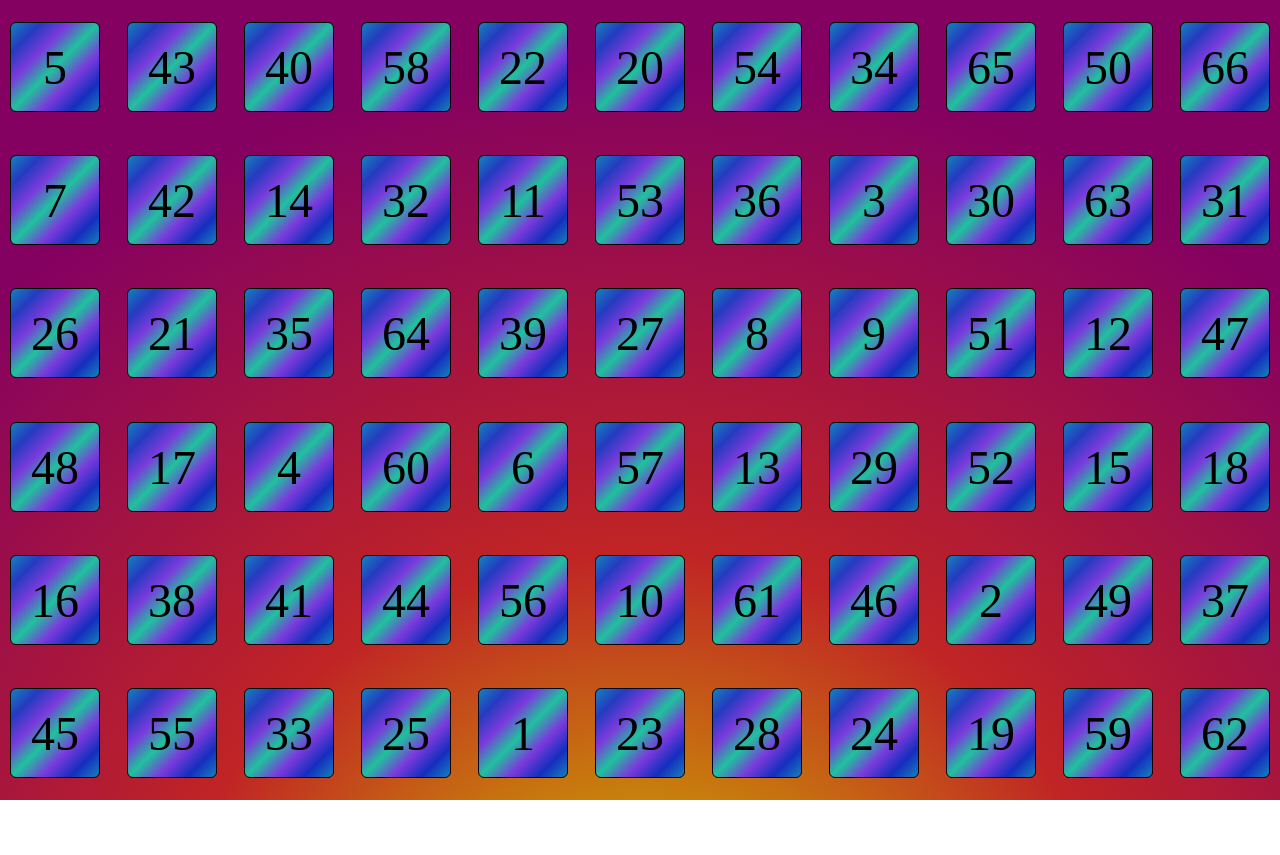
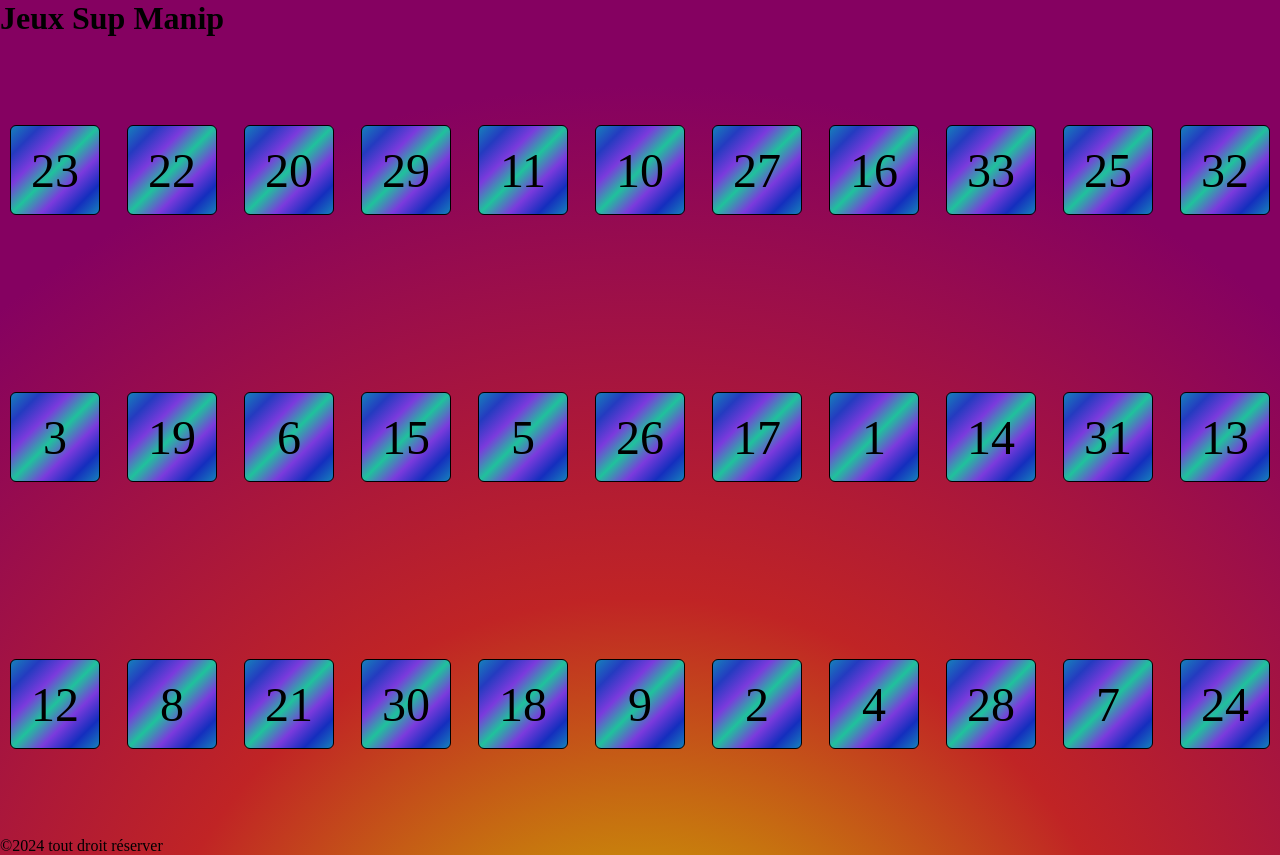
Before and after one commit to marie-josee67/JeuxSupManipEssaie, a plain HTML site: page index.html in a window 1280 px wide. Before the commit the page ends 800 px from the top, so only its background shows below. Drawn offline with Linux system fonts and the light colour scheme.

Commit message:
Rajout de sémantique puis migrage du script JS du dossier HTML dans un dossier JS.

```diff
--- a/index.html
+++ b/index.html
@@ -9,64 +9,20 @@
 </head>
 <body>
 
-    <div id ="board"></div>
-    <script>
+    <header>
+        <h1> Jeux Sup Manip </h1>
+    </header>
 
-    // ici notre code JS
+    <main>
+        <div id ="board"></div>
+    </main>
 
-        //mélanger les boites aléatoirement et isolation du code dans une fonction. Pour éviter la réutilisation et la modification de cette partie du code:
-        function shuffleChildren(parent){
-            let children = parent.children;
-            let i = children.length, k ,temp;
-            while (--i > 0){ // on boucle tant que 1 oté de i est toujours positif
-                k = Math.floor(Math.random() * (i+1));// k stocke un nombre aléatoire basé sur i
-                temp = board.children[k];// temp pointe temporairement l'élément à la position k dans board
-                children[k] = children[i]; // remplace l'élément à la position k par l'élément à la position i
-                parent.appendChild(temp); // place l'émément k pointé temporairement à la fin du contenu de board
-            }
-        }
+    <footer>
+        <p>&copy;2024 tout droit réserver</p>
+    </footer>
 
-        const box = document.createElement("div");
-        box.classList.add("box");
+<!-- Lien JS-->
+<script src="script.js"></script>
 
-        const board = document.querySelector ("#board");
-
-        let nb=1;// on déclare une variable nb qui représentera le numéro attendue et s'incrémentera en cas de clc valide
-
-        // crée plusieur boites:
-        for(let i = 1; i<=66;i++){ // nombre de boite voulu 136 ou 10
-            const newbox = box.cloneNode();// faire des clone de la boite
-            newbox.innerText=i;
-            board.appendChild(newbox);
-
-            newbox.addEventListener("click", function(){
-
-                console.log( "Boite n°" + i +", click !")
-
-                if (i == nb){// vérification que le nbr de la boite correspond à la variable nb
-                    newbox.classList.add("box-click");// modifie visuellement la case cliquée
-
-                    //1 toutes les conditions ont été respecter par le joueur
-                    if (nb == board.children.length){
-                        alert (" VICTOIRE TU ES LE GRAND CHAMPION  ! ");
-                    }
-                    nb++;
-                }
-                //2 le joueur a cliquée sur une boite au numéro plus élever il recommence
-                else if (i > nb){
-                    alert(" GAME OVER  HAaaaaaaa !!");
-                    nb=1;
-                    board.querySelesctorALL(".box-click").forEach(function(validBox){
-                        validBox.classList.remove("box-click")
-                    })
-                }
-                //3 le joueur a cliquée sur une page déjà grisée il est juste informer
-                else {
-                    alert ("Case déjà cliquée !");
-                }
-            })
-        }
-        shuffleChildren(board);
-    </script>
 </body>
 </html>
--- /dev/null
+++ b/script.js
@@ -0,0 +1,55 @@
+// ici notre code JS
+
+//mélanger les boites aléatoirement et isolation du code dans une fonction. Pour éviter la réutilisation et la modification de cette partie du code:
+function shuffleChildren(parent){
+    let children = parent.children;
+    let i = children.length, k ,temp;
+    while (--i > 0){ // on boucle tant que 1 oté de i est toujours positif
+        k = Math.floor(Math.random() * (i+1));// k stocke un nombre aléatoire basé sur i
+        temp = board.children[k];// temp pointe temporairement l'élément à la position k dans board
+        children[k] = children[i]; // remplace l'élément à la position k par l'élément à la position i
+        parent.appendChild(temp); // place l'émément k pointé temporairement à la fin du contenu de board
+    }
+}
+
+const box = document.createElement("div");
+box.classList.add("box");
+
+const board = document.querySelector ("#board");
+
+let nb=1;// on déclare une variable nb qui représentera le numéro attendue et s'incrémentera en cas de clc valide
+
+// crée plusieur boites:
+for(let i = 1; i<=33;i++){ // nombre de boite voulu 136 ou 10
+    const newbox = box.cloneNode();// faire des clone de la boite
+    newbox.innerText=i;
+    board.appendChild(newbox);
+
+    newbox.addEventListener("click", function(){
+
+        console.log( "Boite n°" + i +", click !")
+
+        if (i == nb){// vérification que le nbr de la boite correspond à la variable nb
+            newbox.classList.add("box-click");// modifie visuellement la case cliquée
+
+            //1 toutes les conditions ont été respecter par le joueur
+            if (nb == board.children.length){
+                alert (" VICTOIRE TU ES LE GRAND CHAMPION  ! ");
+            }
+            nb++;
+        }
+        //2 le joueur a cliquée sur une boite au numéro plus élever il recommence
+        else if (i > nb){
+            alert(" GAME OVER  HAaaaaaaa !!");
+            nb=1;
+            board.querySelesctorALL(".box-click").forEach(function(validBox){
+                validBox.classList.remove("box-click")
+            })
+        }
+        //3 le joueur a cliquée sur une page déjà grisée il est juste informer
+        else {
+            alert ("Case déjà cliquée !");
+        }
+    })
+}
+shuffleChildren(board);
```
